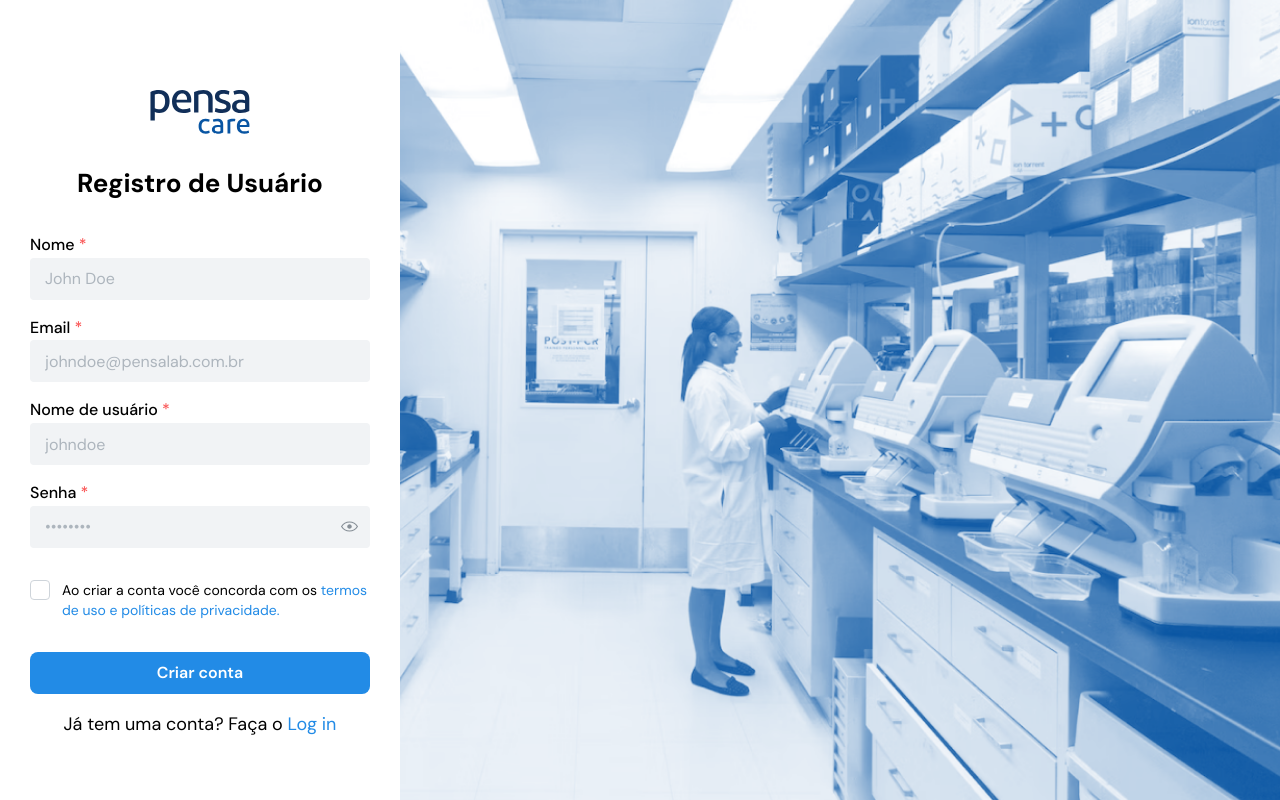
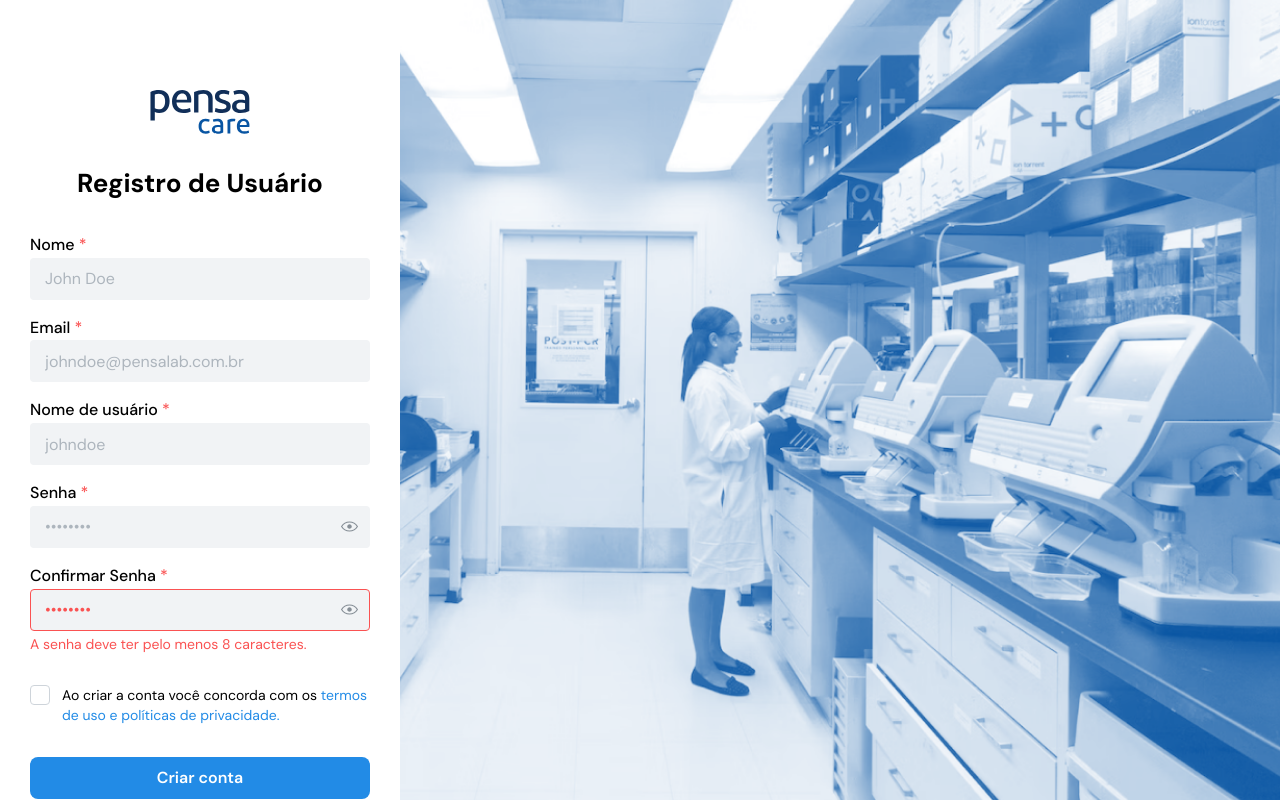
Before and after one commit to heliobentzen/reactproject-aulas, a React (Vite) app in the folder pensa-care/: page /signup in a window 1280 px wide. Built offline with nearby package versions, Linux system fonts and the light colour scheme.

Commit message:
alterando endpoint na tela de signup

```diff
--- a/pensa-care/package.json
+++ b/pensa-care/package.json
@@ -15,6 +15,7 @@
     "@mantine/hooks": "7.6.1",
     "@mantine/modals": "^7.6.1",
     "axios": "^1.6.8",
+    "date-fns": "^3.6.0",
     "lodash.debounce": "^4.0.8",
     "react": "^18.2.0",
     "react-dom": "^18.2.0",
--- a/pensa-care/src/components/forms/signup/index.tsx
+++ b/pensa-care/src/components/forms/signup/index.tsx
@@ -1,6 +1,6 @@
 import { Anchor, Button, Center, Checkbox, PasswordInput, Text, TextInput, Title, } from '@mantine/core';
 import axios from 'axios';
-import { FormEvent, useState } from 'react';
+import { FormEvent, useState, useEffect } from 'react';
 import { Link, useNavigate } from 'react-router-dom';
 
 export function Signup() {
@@ -10,27 +10,29 @@ export function Signup() {
   const [nome, setNome] = useState('');
   const [user, setUser] = useState('');
   const [password, setPassword] = useState('');
+  const [passwordConfirm, setPasswordConfirm] = useState('');
+  const [passwordError, setPasswordError] = useState('');
+  const [error, setError] = useState('');
   const navigate = useNavigate();
 
-  const token = '';
   const api = axios.create({
     baseURL: 'http://localhost:8080',
-    headers: {
-      'Authorization': `Bearer ${token}`
-    }
+
   });
 
   const salvar = (event: FormEvent<HTMLFormElement>) => {
     event.preventDefault();
+
+    if (validarCampos()){
       const dados = {
+        "name": nome,
         "username": user,
+        "email": email,
         "password": password,
-      "fullname": nome,
-      "email": email,
-      "role": "ADMIN"
+        "password_confirmation": password
       }
 
-    api.post('/api/v1/users', dados)
+      api.post('/api/v1/auth/signup', dados)
         .then(response => {
           console.log('Resposta da API:', response.data);
           navigate('/dashboard');
@@ -39,8 +41,35 @@ export function Signup() {
           // Manipular erros aqui
           console.error('Erro ao fazer cadastro:', error);
         });
+    }
+  };
 
-  };
+  const validarCampos = () => {
+    if(nome == ''){
+      setError('Nome vazio, preencha o campo nome.');
+      return false;
+    }
+    else if(email == ''){
+      setError('E-mail vazio, preencha o campo e-mail.');
+      return false;
+    }
+    else if(user == ''){
+      setError('Usuário vazio, preencha o campo usuário.');
+      return false;
+    }
+    else if(password == ''){
+      setError('Senha vazio, preencha o campo de senha.');
+      return false;
+    }
+    else if(passwordConfirm == ''){
+      setError('Confirmar senha vazio, preencha o campo de confirmar senha.');
+      return false
+    }
+    else{
+      setError('');
+      return true;
+    }
+  }
 
   const validateEmail = (email: string) => {
     const re = /^(([^<>()[\]\\.,;:\s@"]+(\.[^<>()[\]\\.,;:\s@"]+)*)|(".+"))@((\[[0-9]{1,3}\.[0-9]{1,3}\.[0-9]{1,3}\.[0-9]{1,3}\])|(([a-zA-Z\-0-9]+\.)+[a-zA-Z]{2,}))$/;
@@ -58,6 +87,16 @@ export function Signup() {
     }
   };
 
+  useEffect(() => {
+    if (password !== passwordConfirm) {
+      setPasswordError("As senhas não coincidem.");
+    } else if (password.length < 8) {
+      setPasswordError("A senha deve ter pelo menos 8 caracteres.");
+    } else {
+      setPasswordError("");
+    }
+  }, [password, passwordConfirm]);
+
   return (
     <>
       <Center>
@@ -65,6 +104,8 @@ export function Signup() {
           Registro de Usuário
         </Title>
       </Center>
+
+      <Text size="sm" c="red">{error}</Text>
 
       <form onSubmit={salvar}>
         <TextInput
@@ -99,6 +140,7 @@ export function Signup() {
           value={user}
           onChange={(event) => setUser(event.target.value)}
         />
+
         <PasswordInput
           variant="filled"
           label="Senha"
@@ -108,6 +150,18 @@ export function Signup() {
           withAsterisk
           value={password}
           onChange={(event) => setPassword(event.target.value)}
+        />
+
+        <PasswordInput
+          variant="filled"
+          label="Confirmar Senha"
+          placeholder="••••••••"
+          size="md"
+          mt="md"
+          withAsterisk
+          value={passwordConfirm}
+          onChange={(event) => setPasswordConfirm(event.target.value)}
+          error={passwordError}
         />
 
         <Checkbox
--- a/pensa-care/src/components/tables/config/index.tsx
+++ b/pensa-care/src/components/tables/config/index.tsx
@@ -1,10 +1,8 @@
-import { Box, Table } from '@mantine/core';
+import { Box, Table, Flex, Button, Text } from '@mantine/core';
 import axios from 'axios';
 import { useCallback, useEffect, useState } from 'react';
-import {
-  Footer,
-  TableHeader
-} from '../components';
+import { Link } from 'react-router-dom';
+import { Footer, TableHeader } from '../components';
 
 import { ITableHeader } from '../../../interfaces/table/IHeader';
 import { IService } from '../../../interfaces/table/IService';
@@ -58,7 +56,7 @@ useEffect(() => {
   }, []);
 
   useEffect(() => {
-  if(currentPage<2) return;
+    if (currentPage < 2) return;
     const fetchAndSetUsers = async () => {
       const newUsers = await fetchUsers();
       setUser(prevUsers => [...prevUsers, ...newUsers.content]);
@@ -97,6 +95,13 @@ useEffect(() => {
         onHandleTableHeaderChange={handleTableHeaderChange}
         result={totalElements}
       />
+
+      <Flex h={40} mt={10} align={'center'} justify={'flex-end'}>
+        <Button>
+          <Text c="#030229" component={Link} to={'/signup'}>Adicionar</Text>
+        </Button>
+      </Flex>
+
       <Table mt={16}>
         <Table.Thead>
           <Table.Tr>
```
Also changed, not shown: 1 other file (tests, documents, lock files or other folders). Lines whose indentation alone changed are shown as unchanged.
